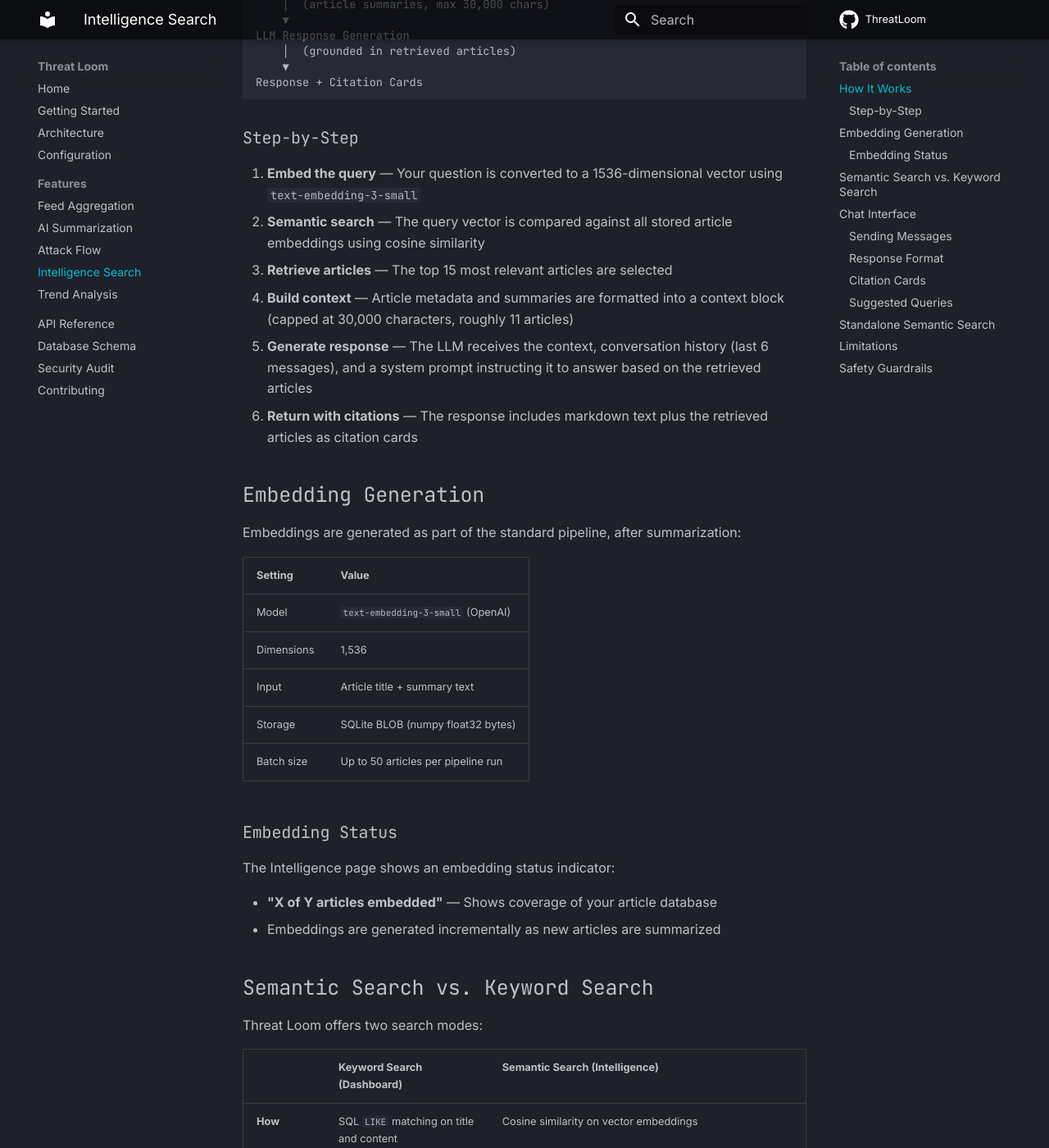
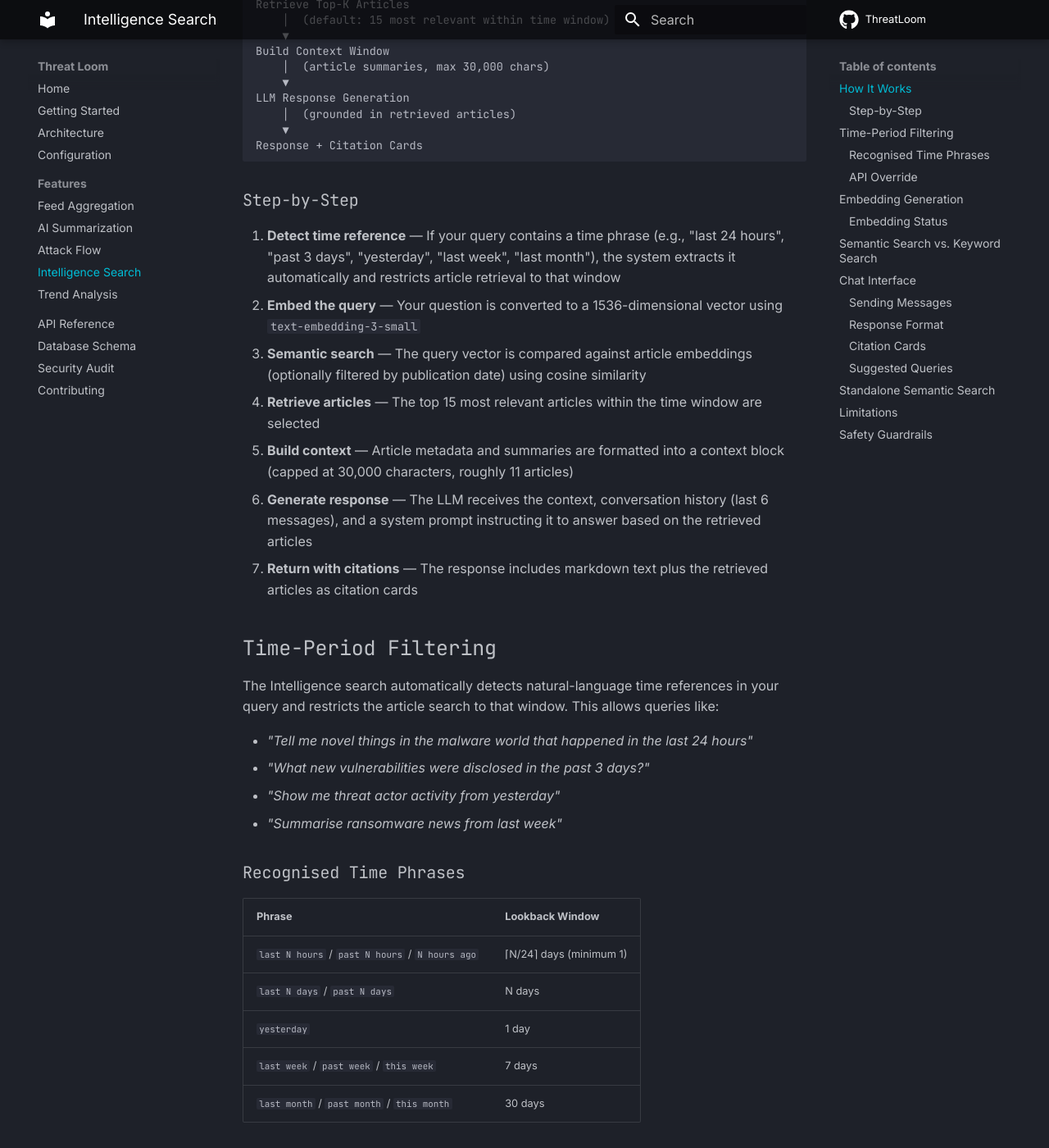
Before and after one commit to nikhilh-20/ThreatLoom, an MkDocs documentation site: the page built from docs/features/intelligence-search.md, in a window 1280 px wide and 1400 px high, scrolled down 609 px. Shown: the whole window at 82% size. Built offline with MkDocs 1.6.1 and Material for MkDocs 9.7.7, drawn with Linux system fonts in a browser that asks for light colours; comment, search, counter and statistics services are not loaded; some of the changed text lies outside the part shown.

Commit message:
Fix refresh-since-last-fetch bug and add time-period filtering to Intelligence RAG
Bug fixes:
- intelligence.py / embeddings.py / database.py: no web-app bug found in
  refresh-since-last-fetch (Python's fromisoformat handles SQLite space
  separator correctly); new get_article_ids_since_days() helper uses
  parameterised queries only — zero new bandit findings

New features:
- database.py: add get_article_ids_since_days(since_days, model_used) to
  fetch embedding-covered article IDs within a time window using
  COALESCE(published_date, fetched_date)
- embeddings.py: semantic_search() accepts optional since_days parameter;
  filters embedding set before cosine-similarity computation
- intelligence.py: add _extract_since_days() to auto-detect time references
  ("last 24 hours", "past N days", "yesterday", "last week", "last month")
  from user queries; chat() accepts since_days override (0 = all articles);
  since_days echoed back in every response dict
- app.py: /api/intelligence/chat accepts optional since_days JSON field

Docs:
- docs/features/intelligence-search.md: document time-period filtering,
  recognised phrases table, API override example
- docs/api-reference.md: document since_days request/response fields for
  /api/intelligence/chat
- docs/security-audit.md: v4 re-audit — gitleaks (0 leaks, 4 staged files
  ~4.32 KB), bandit (15 findings unchanged, line numbers shifted +58 in
  database.py, 0 new findings from modified files), pip-audit (1 CVE
  unchanged), detect-secrets (6 findings unchanged, api-reference.md line
  numbers shifted), Docker (not rebuilt, unchanged)

Co-Authored-By: Claude Sonnet 4.6 <noreply@anthropic.com>

````diff
--- a/docs/features/intelligence-search.md
+++ b/docs/features/intelligence-search.md
@@ -8,14 +8,18 @@ The Intelligence page provides a RAG-powered (Retrieval-Augmented Generation) ch
 User Query
     │
     ▼
+Extract Time Reference (optional)
+    │  ("last 24 hours", "past 3 days", "last week", …)
+    ▼
 Generate Query Embedding
     │  (text-embedding-3-small)
     ▼
 Semantic Search
-    │  (cosine similarity against all article embeddings)
+    │  (cosine similarity — optionally restricted to articles
+    │   published within the detected/specified time window)
     ▼
 Retrieve Top-K Articles
-    │  (default: 15 most relevant)
+    │  (default: 15 most relevant within time window)
     ▼
 Build Context Window
     │  (article summaries, max 30,000 chars)
@@ -28,12 +32,46 @@ Response + Citation Cards
 
 ### Step-by-Step
 
-1. **Embed the query** — Your question is converted to a 1536-dimensional vector using `text-embedding-3-small`
-2. **Semantic search** — The query vector is compared against all stored article embeddings using cosine similarity
-3. **Retrieve articles** — The top 15 most relevant articles are selected
-4. **Build context** — Article metadata and summaries are formatted into a context block (capped at 30,000 characters, roughly 11 articles)
-5. **Generate response** — The LLM receives the context, conversation history (last 6 messages), and a system prompt instructing it to answer based on the retrieved articles
-6. **Return with citations** — The response includes markdown text plus the retrieved articles as citation cards
+1. **Detect time reference** — If your query contains a time phrase (e.g., "last 24 hours", "past 3 days", "yesterday", "last week", "last month"), the system extracts it automatically and restricts article retrieval to that window
+2. **Embed the query** — Your question is converted to a 1536-dimensional vector using `text-embedding-3-small`
+3. **Semantic search** — The query vector is compared against article embeddings (optionally filtered by publication date) using cosine similarity
+4. **Retrieve articles** — The top 15 most relevant articles within the time window are selected
+5. **Build context** — Article metadata and summaries are formatted into a context block (capped at 30,000 characters, roughly 11 articles)
+6. **Generate response** — The LLM receives the context, conversation history (last 6 messages), and a system prompt instructing it to answer based on the retrieved articles
+7. **Return with citations** — The response includes markdown text plus the retrieved articles as citation cards
+
+## Time-Period Filtering
+
+The Intelligence search automatically detects natural-language time references in your query and restricts the article search to that window. This allows queries like:
+
+- *"Tell me novel things in the malware world that happened in the last 24 hours"*
+- *"What new vulnerabilities were disclosed in the past 3 days?"*
+- *"Show me threat actor activity from yesterday"*
+- *"Summarise ransomware news from last week"*
+
+### Recognised Time Phrases
+
+| Phrase | Lookback Window |
+|---|---|
+| `last N hours` / `past N hours` / `N hours ago` | ⌈N/24⌉ days (minimum 1) |
+| `last N days` / `past N days` | N days |
+| `yesterday` | 1 day |
+| `last week` / `past week` / `this week` | 7 days |
+| `last month` / `past month` / `this month` | 30 days |
+
+If no time reference is detected, all embedded articles are searched (no time restriction).
+
+### API Override
+
+You can explicitly set the time window via the `since_days` field in the `/api/intelligence/chat` request body. Pass `0` to search all articles regardless of any time phrase in the query:
+
+```json
+POST /api/intelligence/chat
+{
+  "messages": [{"role": "user", "content": "What happened with LockBit recently?"}],
+  "since_days": 7
+}
+```
 
 ## Embedding Generation
 
@@ -117,6 +155,7 @@ Returns ranked articles with relevance scores, without generating a chat respons
 - **Context window** — The LLM sees at most ~11 articles per query. Highly broad queries may miss relevant articles beyond the top 15.
 - **No real-time data** — Answers are based on ingested articles, not live internet searches.
 - **Conversation length** — Only the last 6 messages are sent to the LLM. Long conversations lose early context.
+- **Time filtering accuracy** — Natural-language time detection uses regex matching; unusual phrasings may not be recognised. Use the explicit `since_days` API parameter for reliable filtering.
 
 ## Safety Guardrails
 
````
Also changed, not shown: app.py (+8 -1 lines), database.py (+36 -0 lines), docs/api-reference.md (+11 -2 lines), docs/security-audit.md (+57 -55 lines), embeddings.py (+11 -2 lines), intelligence.py (+53 -3 lines).
